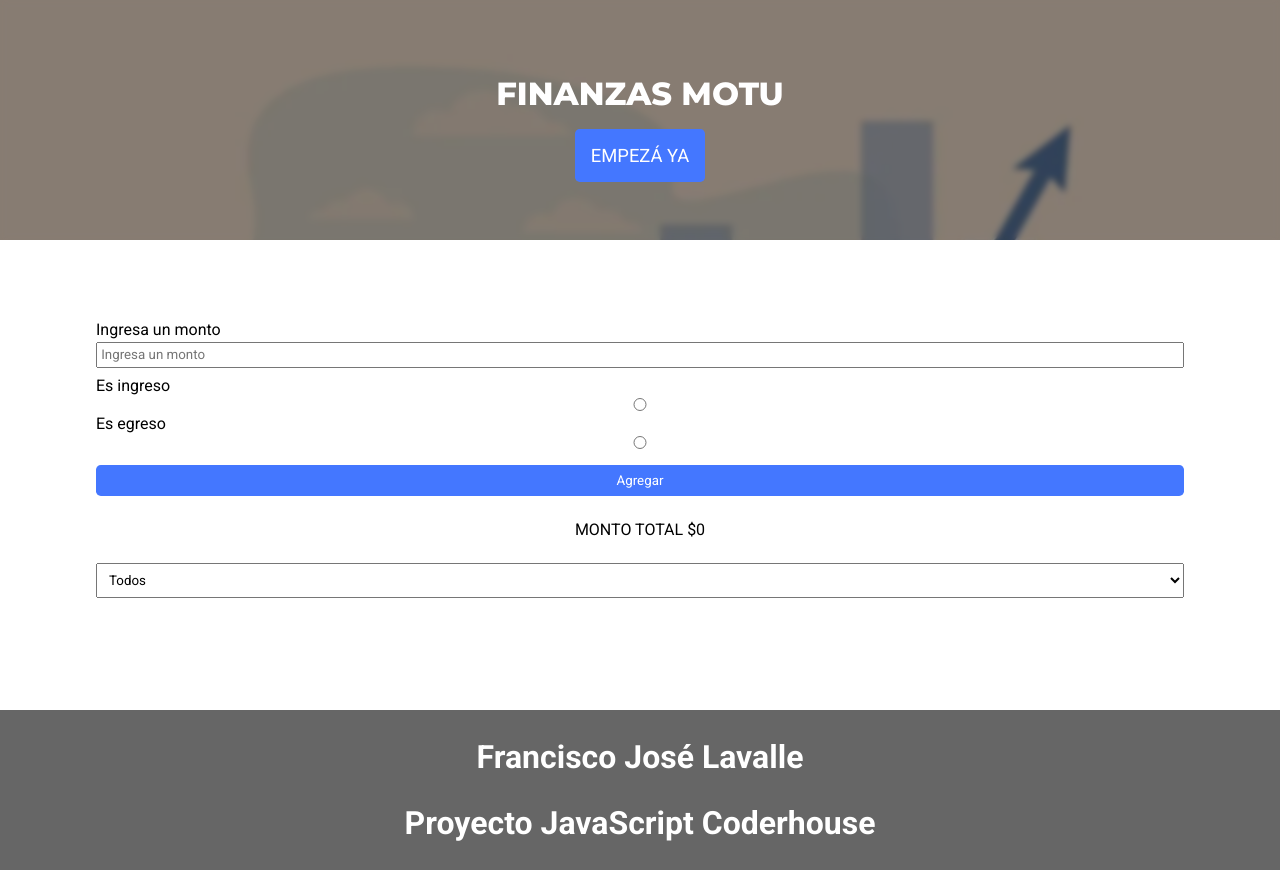
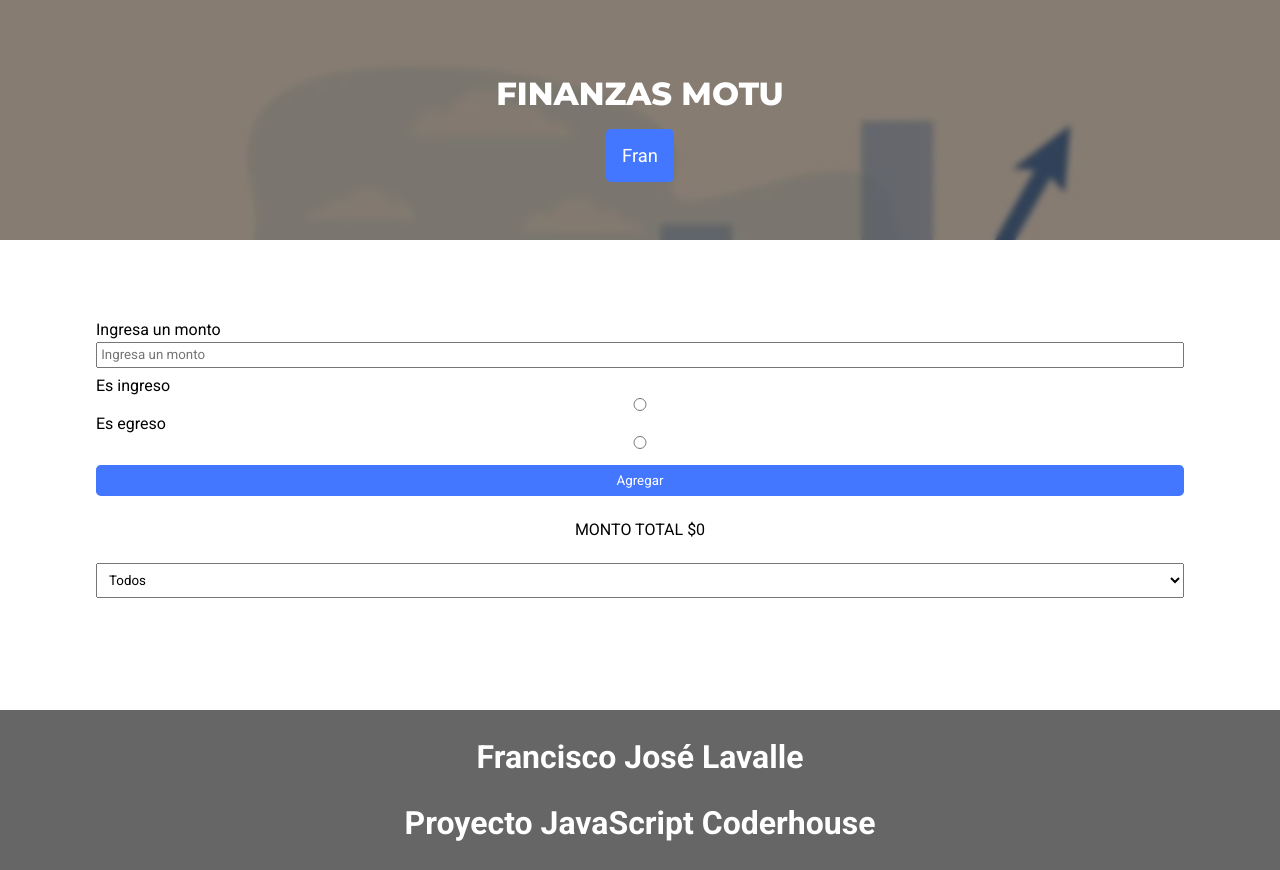
Before and after one commit to Franacho/finanzaspersonales, a plain HTML site: page index.html in a window 1280 px wide. Drawn offline with Linux system fonts and the light colour scheme.

Commit message:
Cambio boton

```diff
--- a/index.html
+++ b/index.html
@@ -21,7 +21,7 @@
                 <li>
                     <h1 class="titulo">Finanzas Motu</h1>
                 </li>
-                <li><a href="#finanzas">EMPEZÁ YA</a></li>
+                <li><a href="#finanzas">Fran</a></li>
             </ul>
         </nav>
     </header>
```
